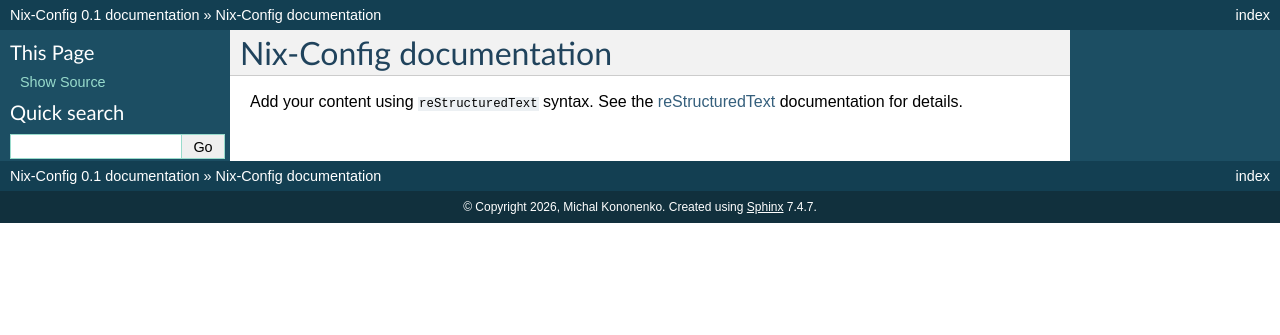
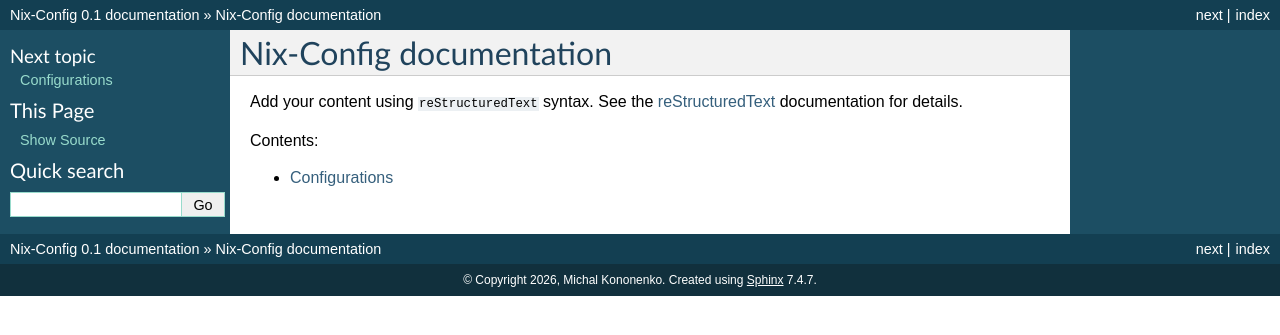
Before and after one commit to MichalKononenko2/nix-config, a Sphinx documentation site: the page built from documentation/source/index.rst, in a window 1280 px wide. Shown: the top 335 px of the page. Built offline with Sphinx 7.4.7, drawn with Linux system fonts in a browser that asks for light colours.

Commit message:
Here are more docs

```diff
--- /dev/null
+++ b/documentation/source/configurations.rst
@@ -0,0 +1,6 @@
+Configurations
+==============
+
+.. nix:module:: configurations.artax.default
+
+  Configuration for my laptop.
--- a/documentation/source/index.rst
+++ b/documentation/source/index.rst
@@ -14,3 +14,5 @@ documentation for details.
 .. toctree::
    :maxdepth: 2
    :caption: Contents:
+
+   configurations.rst
```
